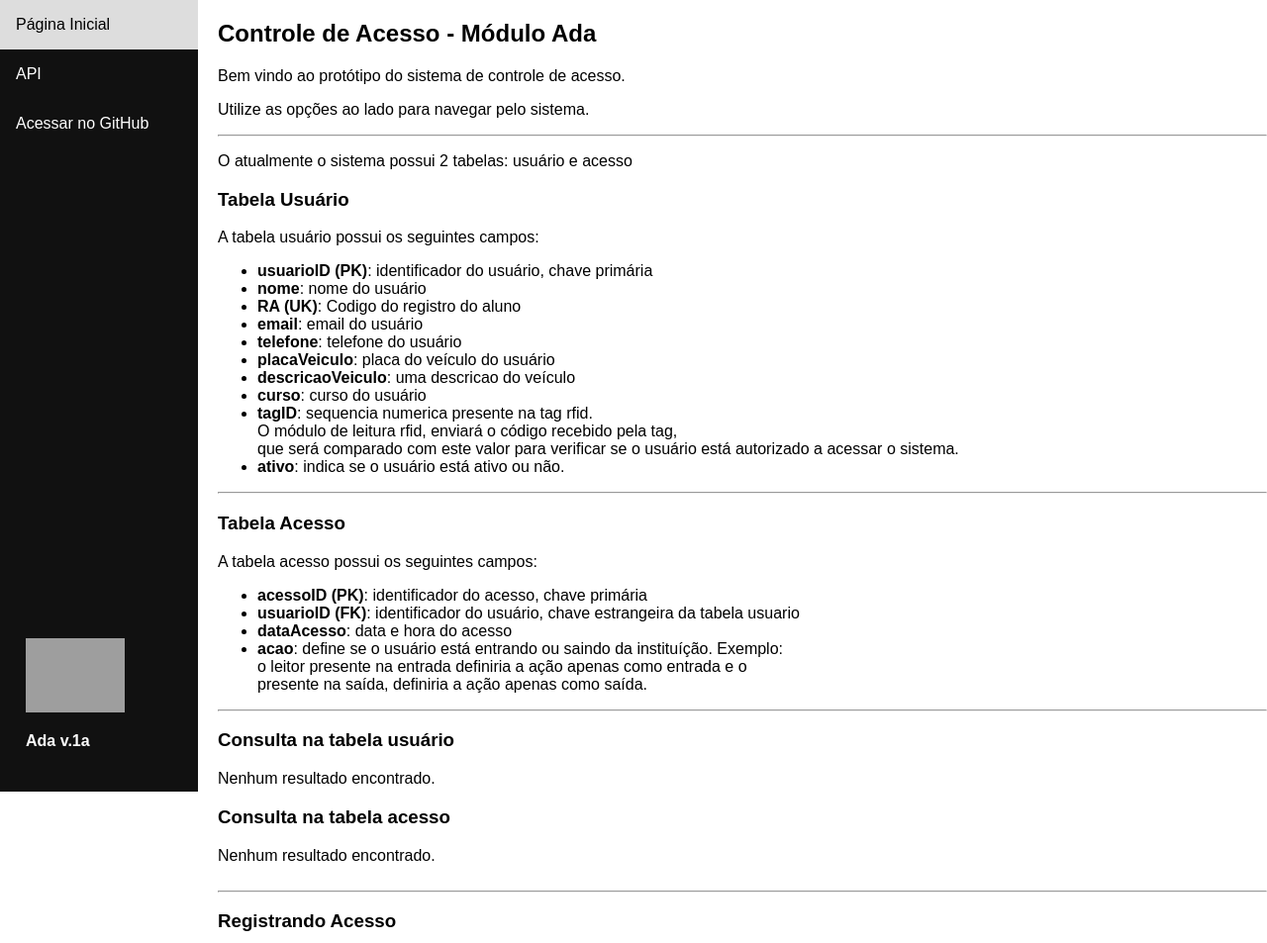
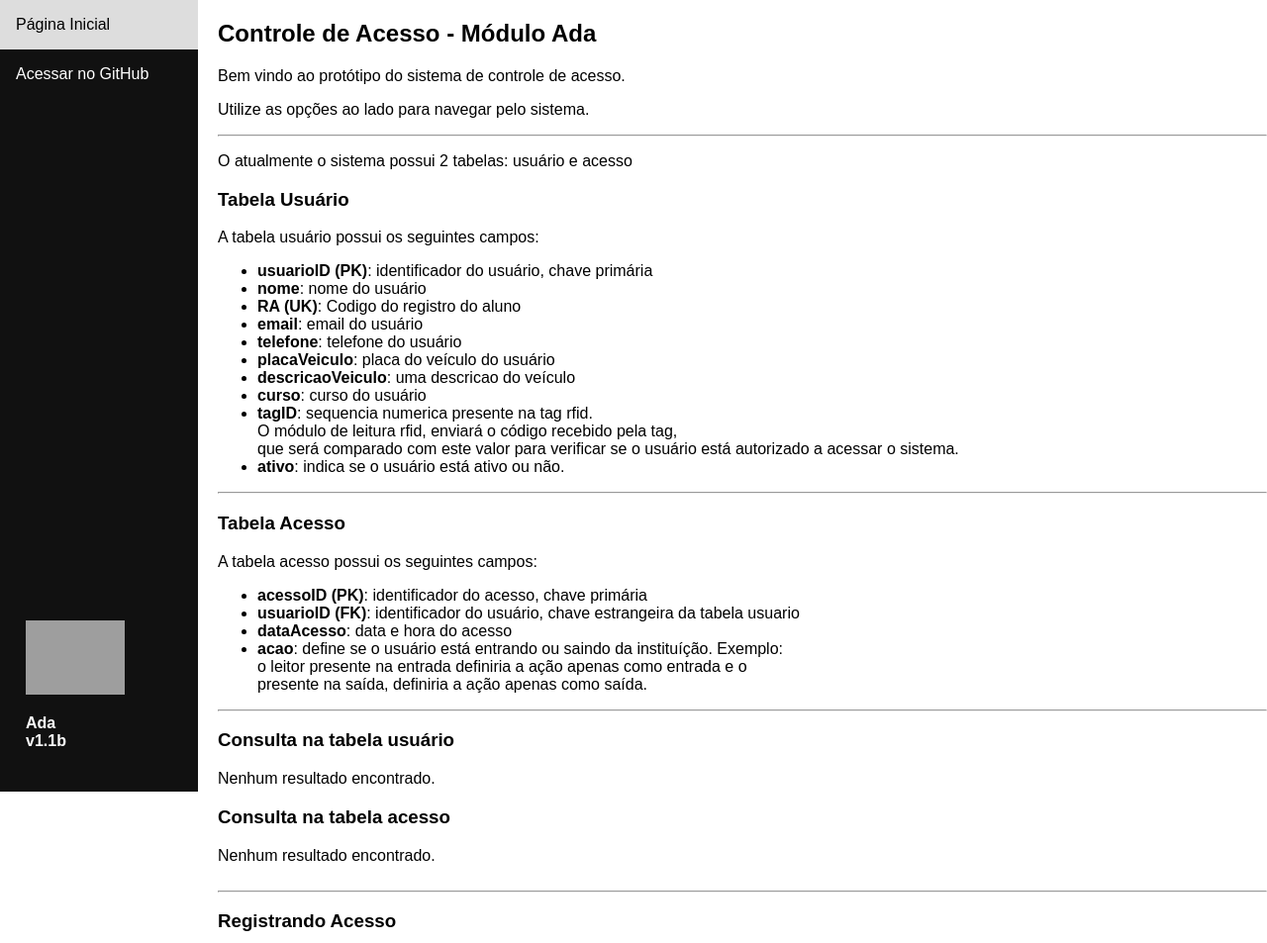
Before and after one commit to gushpat/controle-de-acesso-modulo-ada, a PHP site: page / in a window 1280 px wide. Shown: the top 953 px of the page at 99% size. Run offline with PHP 8.4, Linux system fonts and the light colour scheme; data that the repository does not hold is empty; grey boxes are pictures that could not be loaded.

Commit message:
Update sidenav.php

```diff
--- a/src/sidenav.php
+++ b/src/sidenav.php
@@ -6,10 +6,9 @@ $sidenav =
 
 '<div class="sidenav">
 <a href="#">Página Inicial</a>
-<a href="/api/v1/api.php?token="204863"&usuarioid=1&dataacesso="2022-05-04 22:21:32"&acao="1"">API</a>
 <a href="https://github.com/gushpat/controle-de-acesso-modulo-ada">Acessar no GitHub</a>
 
-<b><img src="https://s2.glbimg.com/paF5KTEVGzMU-ZcZa2mjYicNDjM=/e.glbimg.com/og/ed/f/original/2015/03/09/ada.jpg" alt="Ada Lovelace" width="100" ><p>Ada v.1a</p></b>
+<b><img src="https://s2.glbimg.com/paF5KTEVGzMU-ZcZa2mjYicNDjM=/e.glbimg.com/og/ed/f/original/2015/03/09/ada.jpg" alt="Ada Lovelace" width="100" ><p>Ada v1.1b</p></b>
 
 </div>';
 
```
